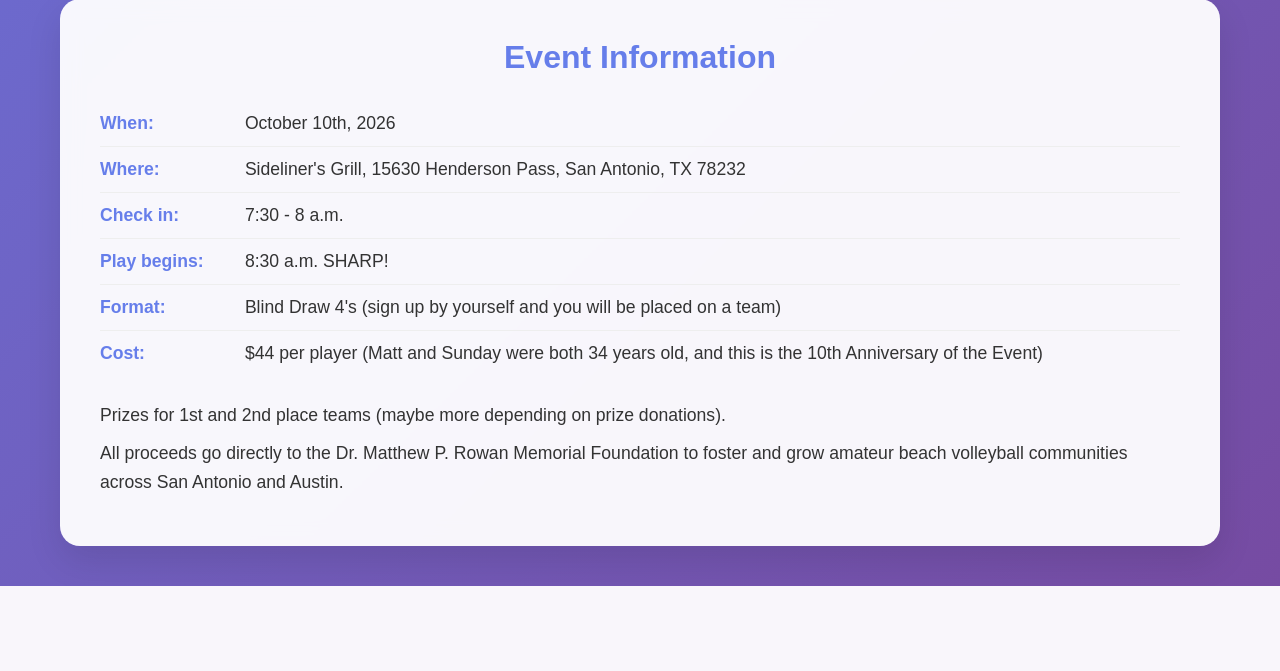
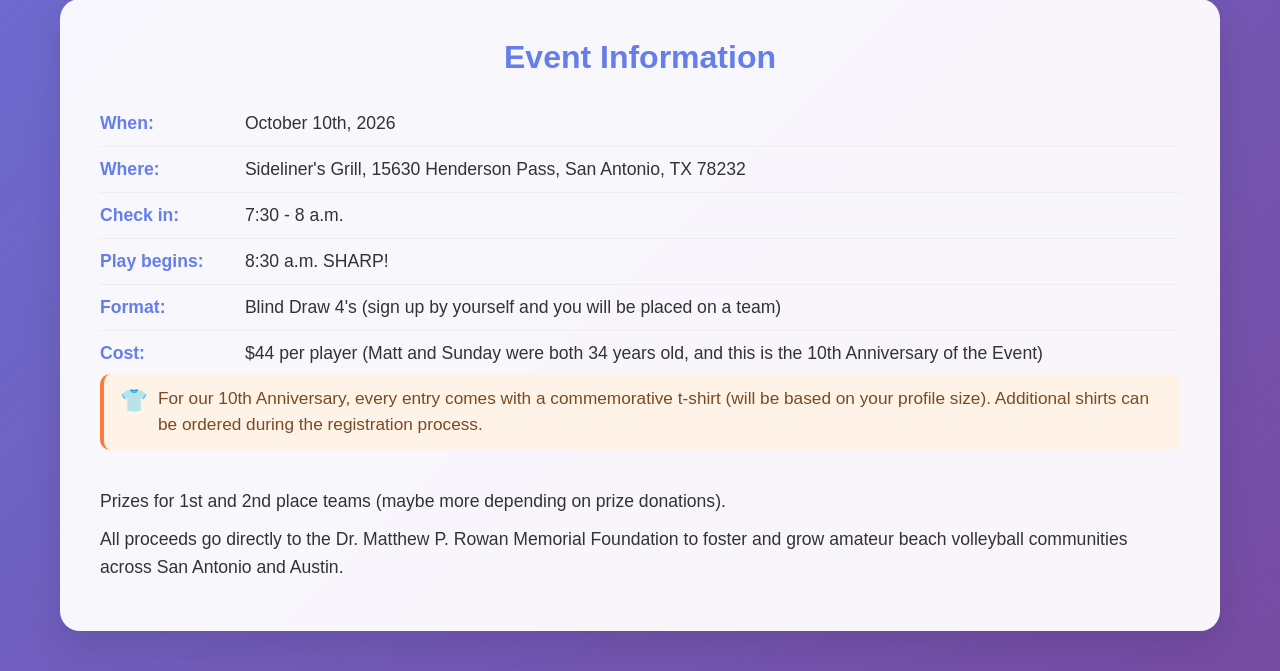
Before and after one commit to acemand23/Test_Run, a PHP site: page /btm/index.php in a window 1280 px wide. Shown: the part 1291-1962 px from the top of the page. Before the commit the page ends 1877 px from the top, so only its background shows below. Run offline with PHP 8.4, Linux system fonts and the light colour scheme.

Commit message:
btm: add 10th-anniversary commemorative t-shirt note under Cost
Every entry includes a commemorative t-shirt (sized from the player's
Boomtown profile); additional shirts orderable during registration.
Warm-tinted callout under the Cost line, tying into the anniversary/CTA
palette without competing with it.

Co-Authored-By: Claude Opus 4.8 <noreply@anthropic.com>
Claude-Session: https://claude.ai/code/session_01GmHbUDY1Xv5rxwadKr2sqv

```diff
--- a/btm/index.php
+++ b/btm/index.php
@@ -182,6 +182,27 @@ $boomtown_when    = $boomtown_open->format('l, F j, Y') . ' at ' . $boomtown_ope
             font-size: 1.1em;
             line-height: 1.6;
             margin-bottom: 10px;
+        }
+
+        /* 10th-anniversary t-shirt perk, tucked under the Cost line */
+        .cost-note {
+            display: flex;
+            align-items: flex-start;
+            gap: 10px;
+            margin-top: 10px;
+            padding: 12px 16px;
+            background: #FFF3E7;
+            border-left: 4px solid #FB7A3C;
+            border-radius: 10px;
+            font-size: 0.98em;
+            line-height: 1.5;
+            color: #7a4a24;
+        }
+
+        .cost-note .cost-note-icon {
+            flex: 0 0 auto;
+            font-size: 1.3em;
+            line-height: 1.3;
         }
 
         /* Registration countdown */
@@ -476,7 +497,12 @@ $boomtown_when    = $boomtown_open->format('l, F j, Y') . ' at ' . $boomtown_ope
             <li><strong>Check in:</strong> 7:30 - 8 a.m.</li>
             <li><strong>Play begins:</strong> 8:30 a.m. SHARP!</li>
             <li><strong>Format:</strong> Blind Draw 4's (sign up by yourself and you will be placed on a team)</li>
-            <li><strong>Cost:</strong> $44 per player (Matt and Sunday were both 34 years old, and this is the 10th Anniversary of the Event)</li>
+            <li><strong>Cost:</strong> $44 per player (Matt and Sunday were both 34 years old, and this is the 10th Anniversary of the Event)
+                <div class="cost-note">
+                    <span class="cost-note-icon" aria-hidden="true">&#128085;</span>
+                    <span>For our 10th Anniversary, every entry comes with a commemorative t-shirt (will be based on your profile size). Additional shirts can be ordered during the registration process.</span>
+                </div>
+            </li>
         </ul>
         <p>Prizes for 1st and 2nd place teams (maybe more depending on prize donations).</p>
         <p>All proceeds go directly to the Dr. Matthew P. Rowan Memorial Foundation to foster and grow amateur beach volleyball communities across San Antonio and Austin.</p>
```
